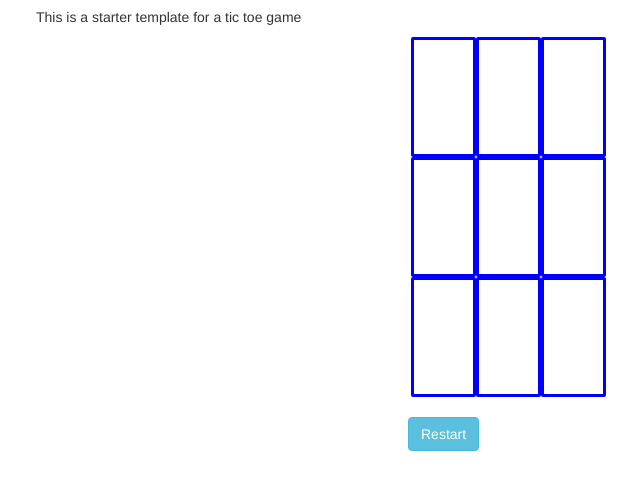
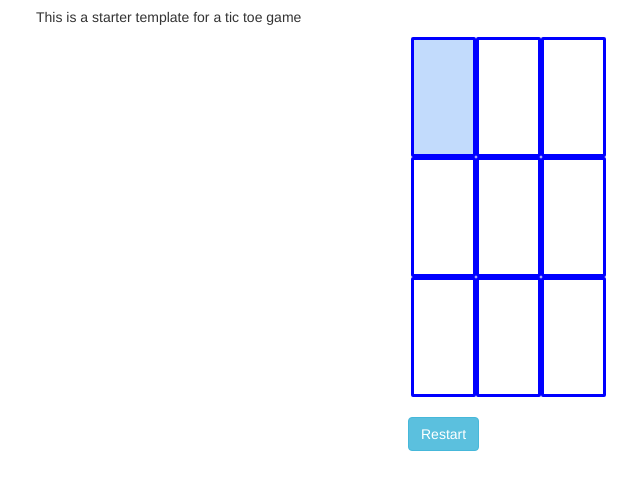
Before and after one commit to wemyss/PROJ1-TicTacToe, a website: page src/index.html in a window 1280 px wide. In both pictures the pointer is over the element 477 px from the left and 159 px from the top of the page. Shown: the part 63-552 px from the top of the page, without its empty margins (34-674 px from the left). Drawn offline with nearby package versions, Linux system fonts and the light colour scheme.

Commit message:
Update main.css

```diff
--- a/src/css/main.css
+++ b/src/css/main.css
@@ -30,3 +30,8 @@ h1 {
 .won {
   background-color:light blue;
 }
+
+.square:hover {
+  background: #C2DBFC;
+  text-align: center;
+}
```
